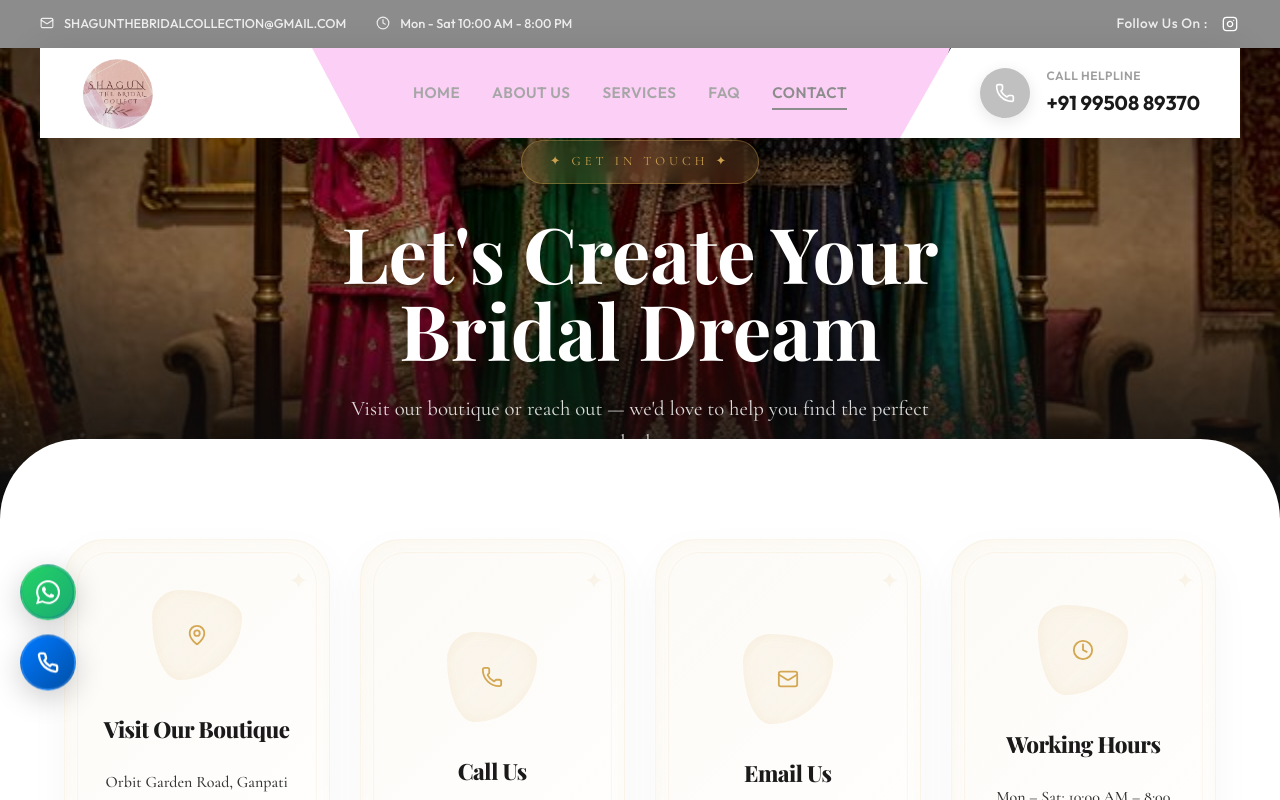
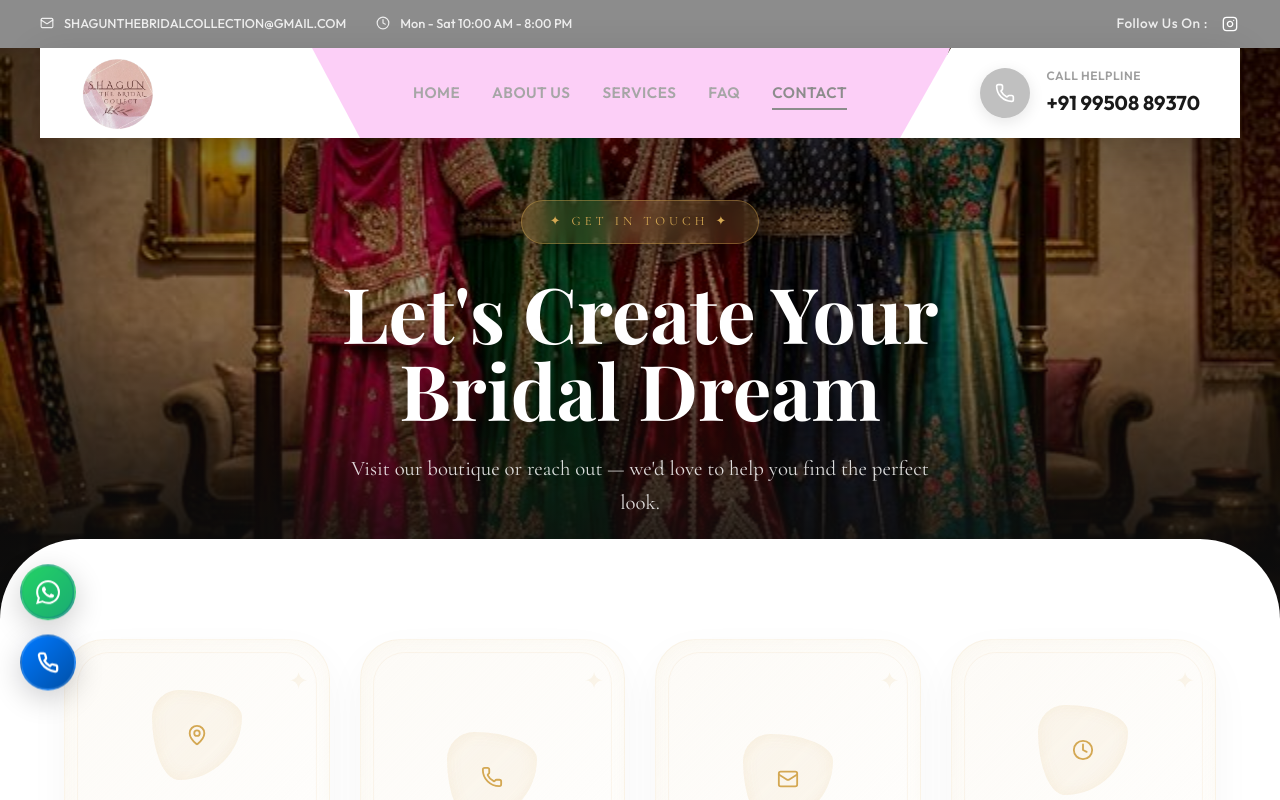
Before and after one commit to Eshbanoliver/shagun-thebridalcollection, a React (Vite) app: page /contact in a window 1280 px wide. Shown: the top 800 px of the page. Built offline with nearby package versions, Linux system fonts and the light colour scheme; a web font is replaced by a local one.

Commit message:
contact page

```diff
--- a/src/pages/Contact/Contact.css
+++ b/src/pages/Contact/Contact.css
@@ -6,11 +6,11 @@
 /* Hero */
 .contact-hero {
   position: relative;
-  min-height: 50vh;
+  min-height: 65vh;
   display: flex;
   align-items: center;
   justify-content: center;
-  padding-top: 80px;
+  padding-top: 100px;
 }
 
 .contact-hero__bg {
@@ -34,7 +34,7 @@
   position: relative;
   z-index: 2;
   text-align: center;
-  padding: 60px 0;
+  padding: 100px 0;
 }
 
 .contact-hero__badge {
```
